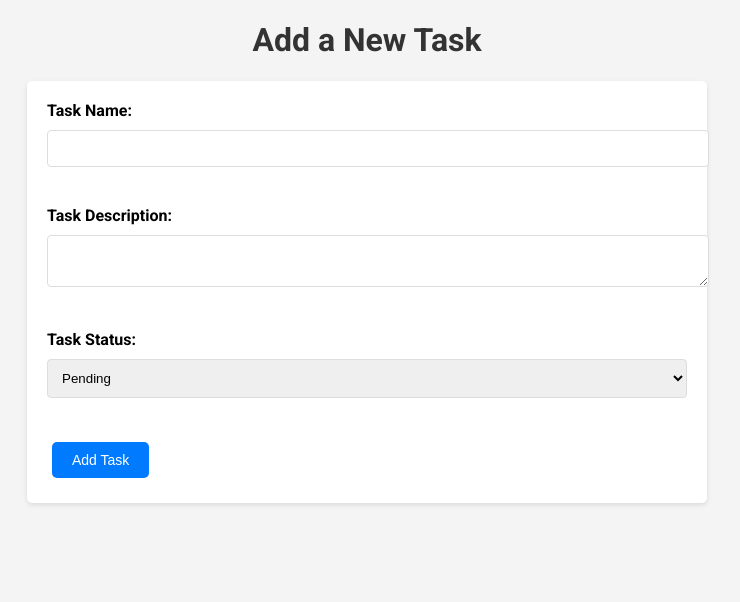
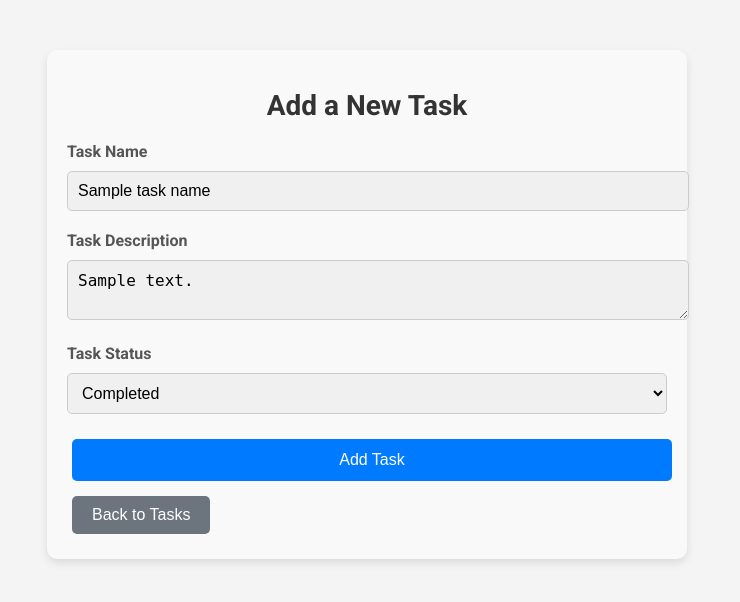
Before and after one commit to Issac-Kondreddy/TaskManagementApp, a Django app: template TaskManagementApp/TaskManager/templates/TaskManager/add_task.html in a window 1280 px wide. Shown: the top 602 px of the page, without its empty margins (273-1013 px from the left). Run offline with Django 5.2, Linux system fonts and the light colour scheme; the template is opened without the code that fills it: most values are stand-ins (such as "Sample title", 1, 10 or a date in 2020).

Commit message:
"Updated TaskManagementApp: added rest framework, modified models, views, templates, and URLs for tasks and user authentication."

```diff
--- a/TaskManagementApp/TaskManagementApp/settings.py
+++ b/TaskManagementApp/TaskManagementApp/settings.py
@@ -39,6 +39,7 @@ INSTALLED_APPS = [
     'django.contrib.staticfiles',
     'TaskManager',
     'UserAuthentication',
+    'rest_framework',
 ]
 
 MIDDLEWARE = [
--- a/TaskManagementApp/TaskManagementApp/urls.py
+++ b/TaskManagementApp/TaskManagementApp/urls.py
@@ -1,24 +1,9 @@
-"""
-URL configuration for TaskManagementApp project.
-
-The `urlpatterns` list routes URLs to views. For more information please see:
-    https://docs.djangoproject.com/en/5.0/topics/http/urls/
-Examples:
-Function views
-    1. Add an import:  from my_app import views
-    2. Add a URL to urlpatterns:  path('', views.home, name='home')
-Class-based views
-    1. Add an import:  from other_app.views import Home
-    2. Add a URL to urlpatterns:  path('', Home.as_view(), name='home')
-Including another URLconf
-    1. Import the include() function: from django.urls import include, path
-    2. Add a URL to urlpatterns:  path('blog/', include('blog.urls'))
-"""
 from django.contrib import admin
 from django.urls import path, include
 
 urlpatterns = [
     path('admin/', admin.site.urls),
-    path('', include('TaskManager.urls')),
-    path('auth/', include('UserAuthentication.urls')),
+    path('tasks/', include('TaskManager.urls')),  # Include TaskManager URLs
+    path('auth/', include('UserAuthentication.urls')),  # Include UserAuthentication URLs
+    path('api/', include('TaskManager.api_urls')),
 ]
--- a/TaskManagementApp/TaskManager/static/TaskManager/css/form.css
+++ b/TaskManagementApp/TaskManager/static/TaskManager/css/form.css
@@ -1,36 +1,93 @@
-/* form.css */
-form {
-    width: 50%;
-    margin: 0 auto;
+/* Main form container styling */
+.form-container {
+    max-width: 600px;
+    margin: 50px auto;
     padding: 20px;
-    background-color: #fff;
-    border-radius: 5px;
-    box-shadow: 0 2px 5px rgba(0, 0, 0, 0.1);
+    background-color: #f9f9f9;
+    border-radius: 10px;
+    box-shadow: 0px 4px 8px rgba(0, 0, 0, 0.1);
 }
 
-label {
-    display: block;
-    margin-bottom: 10px;
-    font-weight: bold;
+/* Form heading styling */
+.form-heading {
+    text-align: center;
+    font-size: 28px;
+    color: #333;
+    margin-bottom: 20px;
 }
 
-input, textarea, select {
+/* Label styling */
+label {
+    font-weight: bold;
+    color: #555;
+    margin-bottom: 10px;
+    display: block;
+}
+
+/* Input and Textarea styling */
+input[type="text"],
+textarea,
+select {
     width: 100%;
     padding: 10px;
     margin-bottom: 20px;
-    border: 1px solid #ddd;
-    border-radius: 4px;
+    border: 1px solid #ccc;
+    border-radius: 5px;
+    font-size: 16px;
+    background-color: #f0f0f0;
+    transition: border-color 0.3s ease;
 }
 
-button {
-    padding: 10px 20px;
+/* Input and Textarea hover/focus effects */
+input[type="text"]:focus,
+textarea:focus,
+select:focus {
+    border-color: #007bff;
+    outline: none;
+}
+
+/* Add Task button styling */
+.btn-primary {
+    width: 100%;
+    padding: 12px;
     background-color: #007bff;
     color: white;
     border: none;
     border-radius: 5px;
+    font-size: 16px;
     cursor: pointer;
+    transition: background-color 0.3s ease;
 }
 
-button:hover {
+.btn-primary:hover {
     background-color: #0056b3;
 }
+
+/* Back button styling */
+.btn-secondary {
+    margin-top: 10px;
+    padding: 10px 20px;
+    background-color: #6c757d;
+    color: white;
+    border: none;
+    border-radius: 5px;
+    font-size: 16px;
+    cursor: pointer;
+    transition: background-color 0.3s ease;
+    text-align: center;
+    display: inline-block;
+}
+
+.btn-secondary:hover {
+    background-color: #5a6268;
+}
+
+/* Error message styling */
+.error-messages {
+    background-color: #f8d7da;
+    color: #721c24;
+    padding: 10px;
+    margin-bottom: 15px;
+    border: 1px solid #f5c6cb;
+    border-radius: 4px;
+}
--- a/TaskManagementApp/TaskManager/templates/TaskManager/add_task.html
+++ b/TaskManagementApp/TaskManager/templates/TaskManager/add_task.html
@@ -1,29 +1,54 @@
 {% load static %}
 <!DOCTYPE html>
-<html>
+<html lang="en">
 <head>
+    <meta charset="UTF-8">
+    <meta name="viewport" content="width=device-width, initial-scale=1.0">
     <title>Add New Task</title>
     <link rel="stylesheet" href="{% static 'TaskManager/css/global.css' %}">
-<link rel="stylesheet" href="{% static 'TaskManager/css/form.css' %}">
+    <link rel="stylesheet" href="{% static 'TaskManager/css/form.css' %}">
 </head>
 <body>
-    <h1>Add a New Task</h1>
-    <form method="POST">
-        {% csrf_token %}
-        <label for="task_name">Task Name:</label>
-        <input type="text" id="task_name" name="task_name" required><br><br>
+    <div class="form-container">
+        <h1 class="form-heading">Add a New Task</h1>
 
-        <label for="task_description">Task Description:</label>
-        <textarea id="task_description" name="task_description" required></textarea><br><br>
+        <!-- Display validation errors if they exist -->
+        {% if errors %}
+            <div class="error-messages">
+                {% for field, messages in errors.items %}
+                    <p>{{ field|capfirst }}: {{ messages.0 }}</p>
+                {% endfor %}
+            </div>
+        {% endif %}
 
-        <label for="task_status">Task Status:</label>
-        <select id="task_status" name="task_status">
-            <option value="Pending">Pending</option>
-            <option value="In Progress">In Progress</option>
-            <option value="Completed">Completed</option>
-        </select><br><br>
+        <form method="POST">
+            {% csrf_token %}
+            <div class="form-group">
+                <label for="task_name">Task Name</label>
+                <input type="text" id="task_name" name="task_name" value="{{ task_name }}" required>
+            </div>
 
-        <button type="submit">Add Task</button>
-    </form>
+            <div class="form-group">
+                <label for="task_description">Task Description</label>
+                <textarea id="task_description" name="task_description" required>{{ task_description }}</textarea>
+            </div>
+
+            <div class="form-group">
+                <label for="task_status">Task Status</label>
+                <select id="task_status" name="task_status">
+                    <option value="Pending" {% if task_status == "Pending" %}selected{% endif %}>Pending</option>
+                    <option value="In Progress" {% if task_status == "In Progress" %}selected{% endif %}>In Progress</option>
+                    <option value="Completed" {% if task_status == "Completed" %}selected{% endif %}>Completed</option>
+                </select>
+            </div>
+
+            <button type="submit" class="btn btn-primary">Add Task</button>
+        </form>
+
+        <!-- Back button to return to the task list -->
+        <form action="{% url 'task_list' %}" method="get" style="display:inline;">
+            <button type="submit" class="btn btn-secondary">Back to Tasks</button>
+        </form>
+    </div>
 </body>
 </html>
--- a/TaskManagementApp/TaskManager/urls.py
+++ b/TaskManagementApp/TaskManager/urls.py
@@ -1,9 +1,11 @@
 from django.urls import path
 from . import views
+from .views import TaskListCreateView, TaskDetailView
 
 urlpatterns = [
-    path('tasks/',views.views_tasks,name= 'task_list'),
-    path('tasks/add', views.add_task, name='add_task'),
-    path('tasks/edit/<int:task_id>/', views.edit_task, name='edit_task'),
-    path('tasks/delete/<int:task_id>/', views.delete_task, name='delete_task'),
+    # Web app routes
+    path('', views.views_tasks, name='task_list'),  # List all tasks
+    path('add/', views.add_task, name='add_task'),  # Add new task
+    path('<int:task_id>/edit/', views.edit_task, name='edit_task'),  # Edit task
+    path('<int:task_id>/delete/', views.delete_task, name='delete_task'),  # Delete tas
 ]
--- a/TaskManagementApp/UserAuthentication/urls.py
+++ b/TaskManagementApp/UserAuthentication/urls.py
@@ -1,7 +1,11 @@
 from django.urls import path
 from . import views
+from rest_framework import routers
+from TaskManager.views import TaskListCreateView, TaskDetailView
 
 urlpatterns = [
-    path('login-signup/', views.auth_view, name='auth'),
-    path('auth/logout/', views.logout_view, name='logout'),
+    path('', views.auth_view, name='auth'),  # Login and signup combined page
+    path('logout/', views.logout_view, name='logout'),  # Logout
+    path('api/tasks/', TaskListCreateView.as_view(), name='api_task_list'),
+    path('api/tasks/<int:pk>/', TaskDetailView.as_view(), name='api_task_detail'),
 ]
```
Also changed, not shown: TaskManagementApp/TaskManager/api_urls.py (added, +7 -0 lines), TaskManagementApp/TaskManager/models.py (+36 -8 lines), TaskManagementApp/TaskManager/serializers.py (added, +26 -0 lines), TaskManagementApp/TaskManager/views.py (+45 -4 lines), TaskManagementApp/UserAuthentication/templates/UserAuthentication/auth.html (+8 -7 lines).
